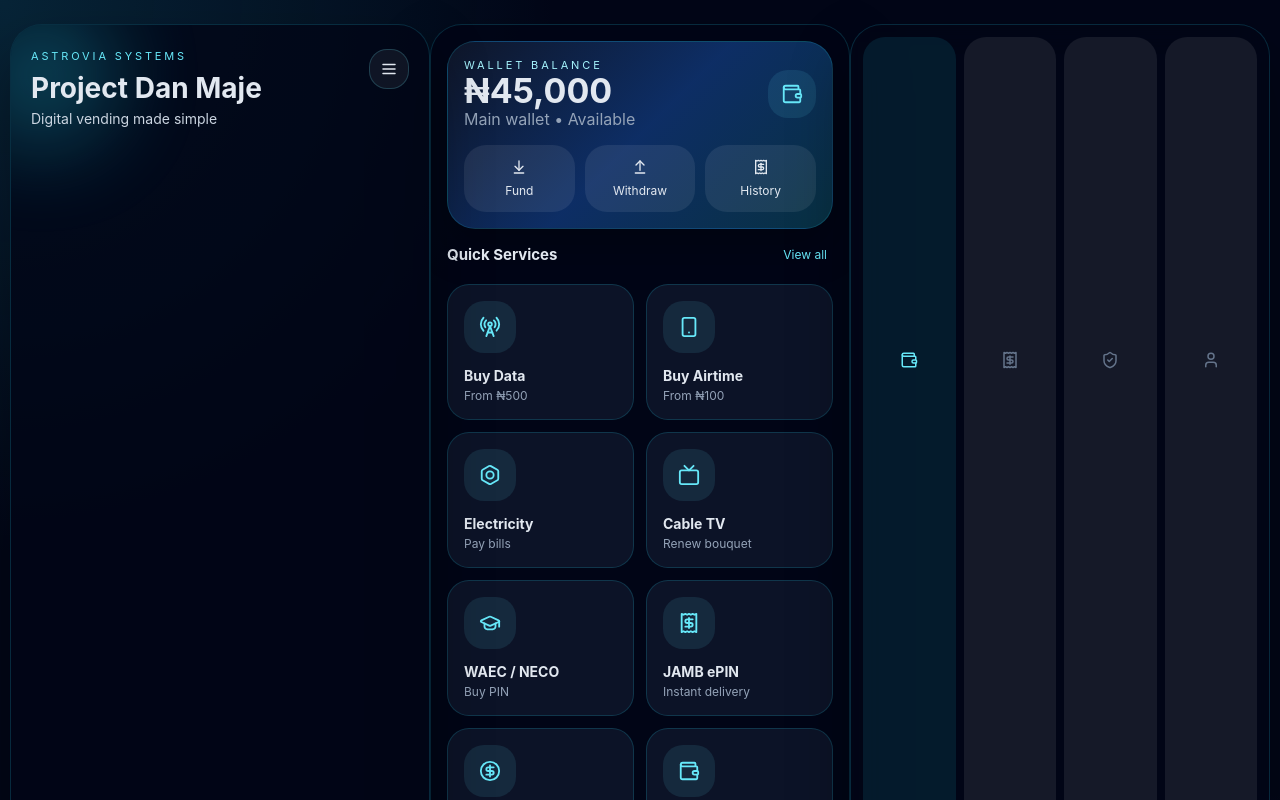
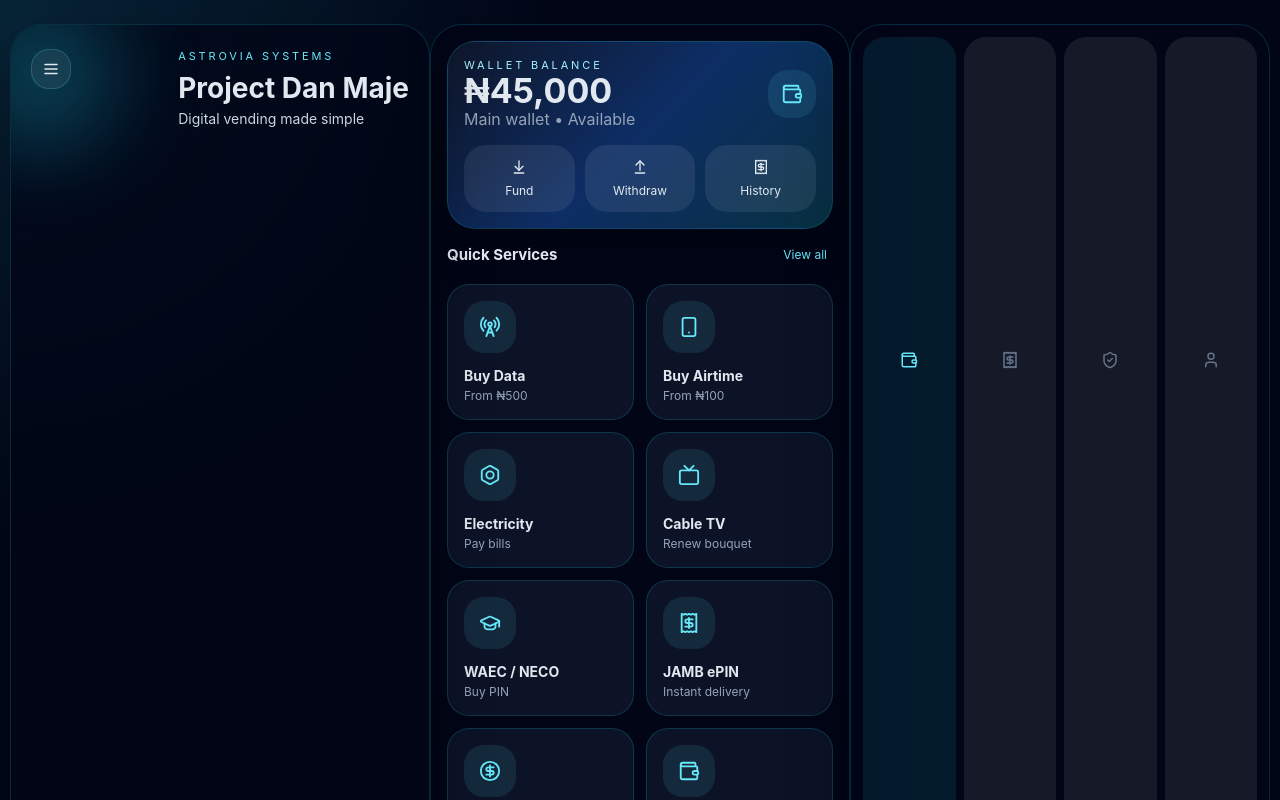
Before and after one commit to aminuastroboy/project-danmaje-frontend, a Next.js app: page / in a window 1280 px wide. Shown: the top 800 px of the page. Built offline with nearby package versions, Linux system fonts and the light colour scheme.

Commit message:
Refactor top-hero-content for better layout

```diff
--- a/components/ProjectDanMajeApp.tsx
+++ b/components/ProjectDanMajeApp.tsx
@@ -88,12 +88,7 @@ function Screen({
       <div className="top-hero">
         <div className="orb orb-left" />
         <div className="orb orb-right" />
-        <div className="top-hero-content">
-          <div>
-            <p className="eyebrow">Astrovia Systems</p>
-            <h1>{title}</h1>
-            <p className="subtitle">{subtitle}</p>
-          </div>
+        <div className="top-hero-content left-header">
           {showBack ? (
             <button className="ghost-button" onClick={onBack}>
               Back
@@ -103,6 +98,12 @@ function Screen({
               <Menu size={18} />
             </button>
           )}
+
+          <div>
+            <p className="eyebrow">Astrovia Systems</p>
+            <h1>{title}</h1>
+            <p className="subtitle">{subtitle}</p>
+          </div>
         </div>
       </div>
       <div className="page-content">{children}</div>
```
